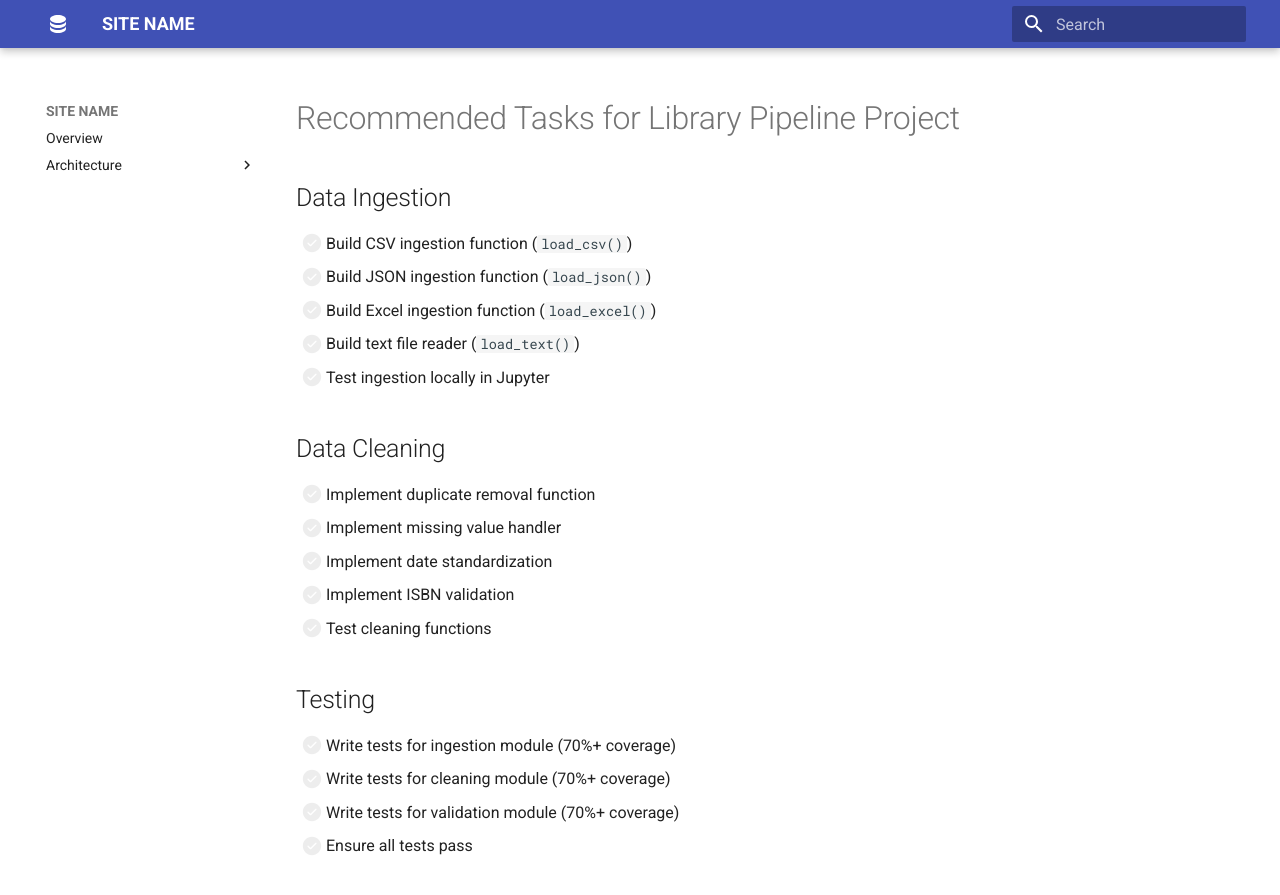
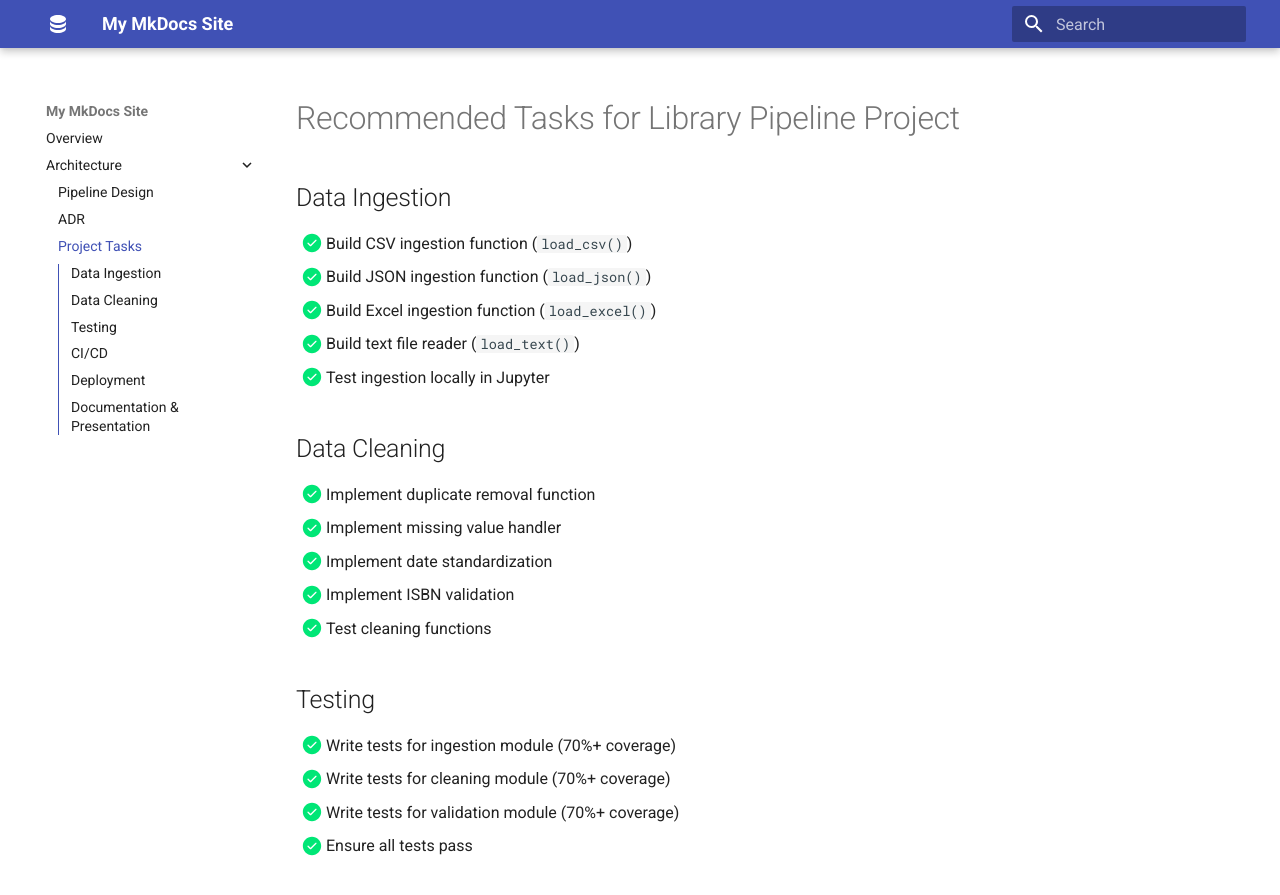
Before and after one commit to BlackStar8107/qa-library-pipeline, an MkDocs documentation site: the page built from docs/PROJECT_TASKS.md, in a window 1280 px wide and 900 px high. Shown: the top 895 px of the window. Built offline with MkDocs 1.6.1 and Material for MkDocs 9.7.7, drawn with Linux system fonts in a browser that asks for light colours.

Commit message:
Added docs site, config and, architecture diagram.

```diff
--- a/docs/PROJECT_TASKS.md
+++ b/docs/PROJECT_TASKS.md
@@ -1,36 +1,36 @@
 # Recommended Tasks for Library Pipeline Project
 
 ## Data Ingestion
-- [ ] Build CSV ingestion function (`load_csv()`)
-- [ ] Build JSON ingestion function (`load_json()`)
-- [ ] Build Excel ingestion function (`load_excel()`)
-- [ ] Build text file reader (`load_text()`)
-- [ ] Test ingestion locally in Jupyter
+- [X] Build CSV ingestion function (`load_csv()`)
+- [X] Build JSON ingestion function (`load_json()`)
+- [X] Build Excel ingestion function (`load_excel()`)
+- [X] Build text file reader (`load_text()`)
+- [X] Test ingestion locally in Jupyter
 
 ## Data Cleaning
-- [ ] Implement duplicate removal function
-- [ ] Implement missing value handler
-- [ ] Implement date standardization
-- [ ] Implement ISBN validation
-- [ ] Test cleaning functions
+- [X] Implement duplicate removal function
+- [X] Implement missing value handler
+- [X] Implement date standardization
+- [X] Implement ISBN validation
+- [X] Test cleaning functions
 
 ## Testing
-- [ ] Write tests for ingestion module (70%+ coverage)
-- [ ] Write tests for cleaning module (70%+ coverage)
-- [ ] Write tests for validation module (70%+ coverage)
-- [ ] Ensure all tests pass
+- [X] Write tests for ingestion module (70%+ coverage)
+- [X] Write tests for cleaning module (70%+ coverage)
+- [X] Write tests for validation module (70%+ coverage)
+- [X] Ensure all tests pass
 
 ## CI/CD
-- [ ] Review GitHub Actions workflow
-- [ ] Test workflow on feature branch
-- [ ] Fix any failing CI/CD checks
-- [ ] Implement pull request workflow
+- [X] Review GitHub Actions workflow
+- [X] Test workflow on feature branch
+- [X] Fix any failing CI/CD checks
+- [X] Implement pull request workflow
 
 ## Deployment
-- [ ] Prepare data for Fabric upload
-- [ ] Create Fabric notebook
-- [ ] Deploy package to Fabric
-- [ ] Test in Fabric environment
+- [X] Prepare data for Fabric upload
+- [X] Create Fabric notebook
+- [X] Deploy package to Fabric
+- [X] Test in Fabric environment
 
 ## Documentation & Presentation
 - [ ] Complete README
--- a/mkdocs.yml
+++ b/mkdocs.yml
@@ -1,5 +1,5 @@
 # Site name
-site_name: SITE NAME
+site_name: My MkDocs Site
 
 # Navigation menu
 nav:
@@ -7,6 +7,7 @@ nav:
   - Architecture:
     - Pipeline Design: architecture/design-pipeline.md
     - ADR: architecture/adr.md
+    - Project Tasks: PROJECT_TASKS.md
 
 # Theme
 theme:
@@ -51,7 +52,11 @@ markdown_extensions:
   - pymdownx.smartsymbols
   - pymdownx.snippets:
       check_paths: true
-  - pymdownx.superfences
+  - pymdownx.superfences:
+      custom_fences:
+        - name: mermaid
+          class: mermaid
+          format: !!python/name:pymdownx.superfences.fence_code_format
   - pymdownx.tabbed
   - pymdownx.tasklist:
       custom_checkbox: true
@@ -60,3 +65,6 @@ markdown_extensions:
 
 plugins:
   - search
+
+extra_javascript:
+  - https://unpkg.com/mermaid/dist/mermaid.min.js
```
Also changed, not shown: docs/architecture/design-pipeline.md (+30 -0 lines).
